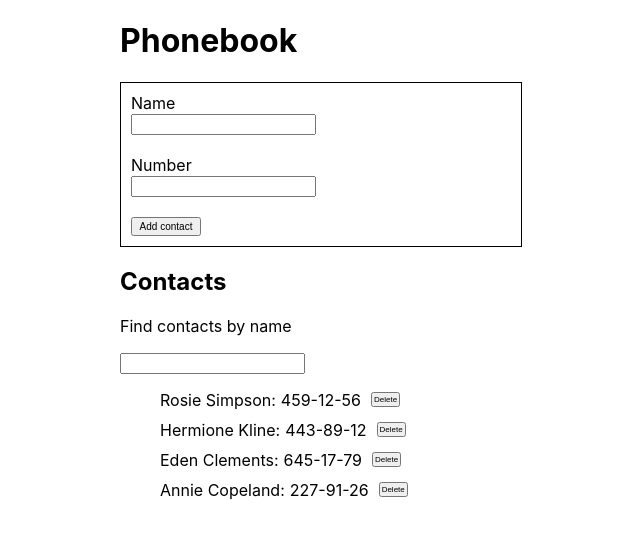
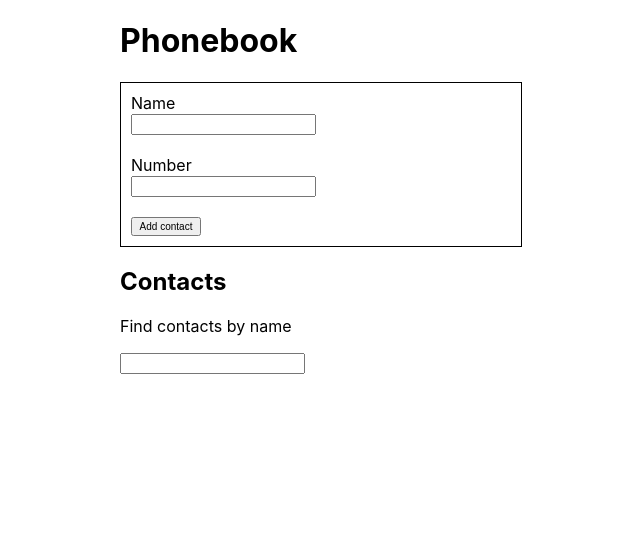
Before and after one commit to YaroslavVyshynskyi/goit-react-hw-02-phonebook, a React (Create React App) app: page / in a window 1280 px wide. Shown: the top 536 px of the page, without its empty margins (320-960 px from the left). Built offline with nearby package versions, Linux system fonts and the light colour scheme.

Commit message:
bugs fix

```diff
--- a/src/components/App.jsx
+++ b/src/components/App.jsx
@@ -7,10 +7,10 @@
 class App extends Component {
   state = {
     contacts: [
-      {id: 'id-1', name: 'Rosie Simpson', number: '459-12-56'},
-      {id: 'id-2', name: 'Hermione Kline', number: '443-89-12'},
-      {id: 'id-3', name: 'Eden Clements', number: '645-17-79'},
-      {id: 'id-4', name: 'Annie Copeland', number: '227-91-26'}
+      // {id: 'id-1', name: 'Rosie Simpson', number: '459-12-56'},
+      // {id: 'id-2', name: 'Hermione Kline', number: '443-89-12'},
+      // {id: 'id-3', name: 'Eden Clements', number: '645-17-79'},
+      // {id: 'id-4', name: 'Annie Copeland', number: '227-91-26'}
     ],
     filter: '',
     name: '',
```
